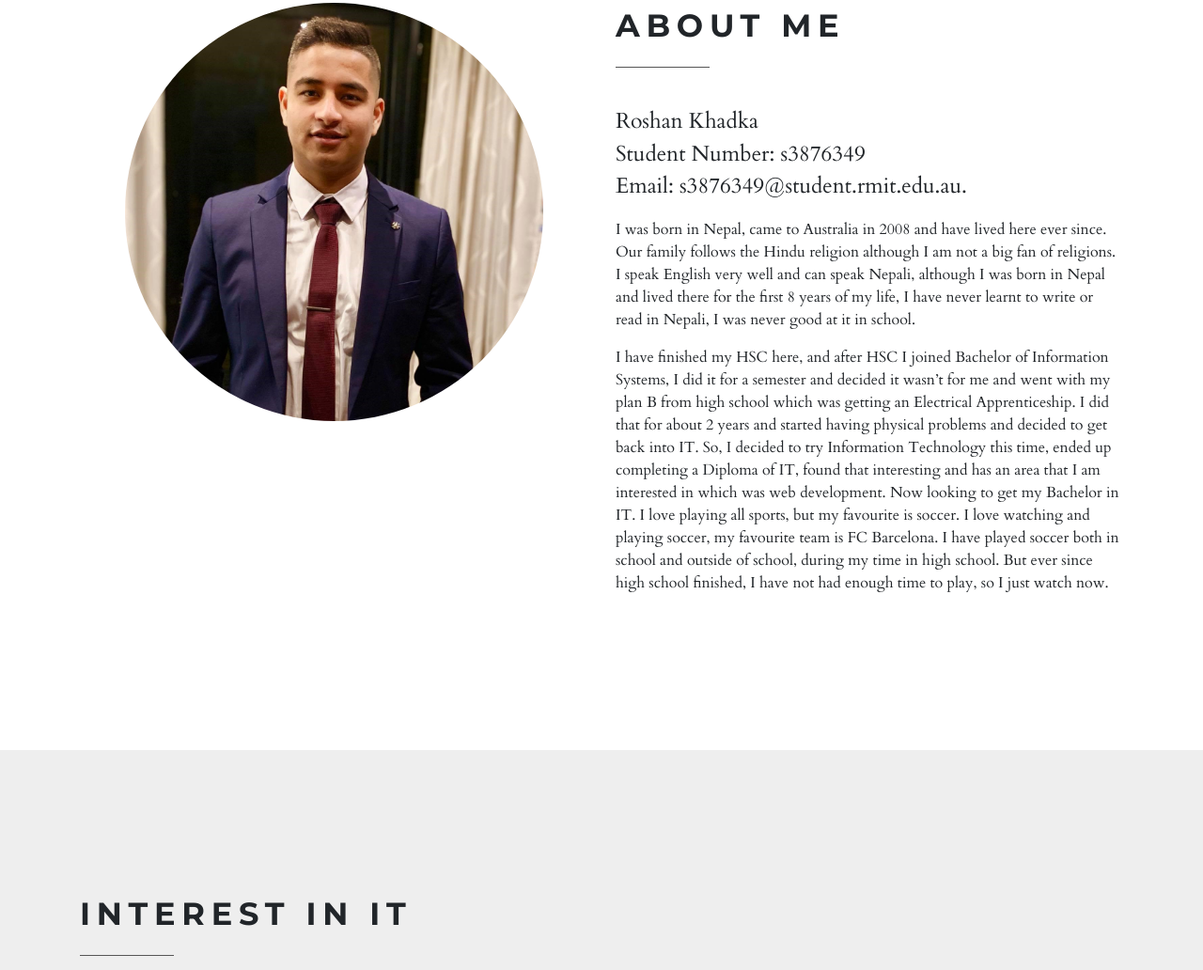
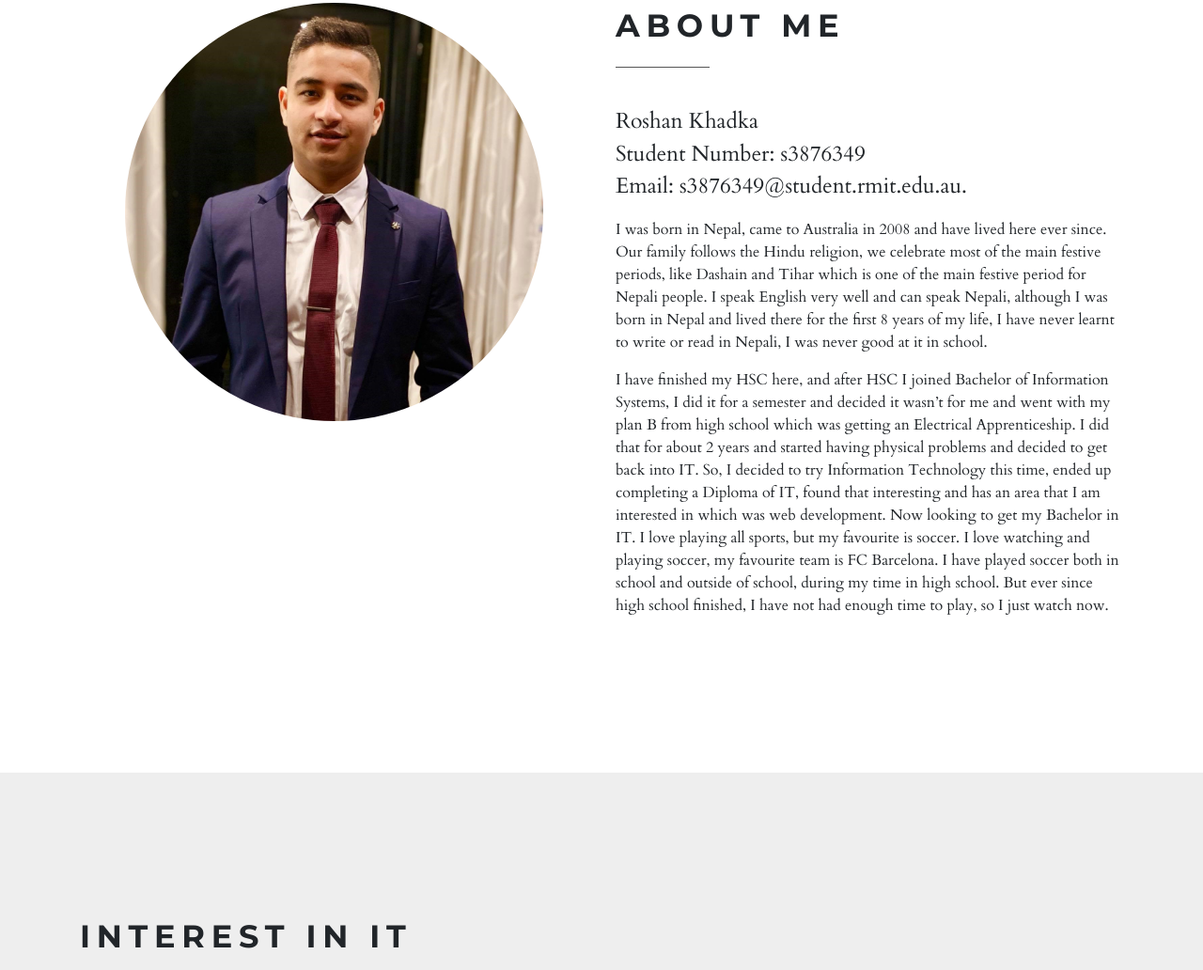
Before and after one commit to rk121/rk121.github.io, a plain HTML site: page index.html in a window 1280 px wide. Shown: the part 1004-2036 px from the top of the page at 94% size. Drawn offline with nearby package versions, Linux system fonts and the light colour scheme.

Commit message:
Changed wordings

```diff
--- a/index.html
+++ b/index.html
@@ -75,7 +75,7 @@
             <h2 class="heading">About me</h2>
             <p class="lead">Roshan Khadka <br> Student Number: s3876349 <br> Email: s3876349@student.rmit.edu.au.</p>
             <p>
-              I was born in Nepal, came to Australia in 2008 and have lived here ever since. Our family follows the Hindu religion although I am not a big fan of religions. I speak English very well and can speak Nepali, although I was born in Nepal and lived there for the first 8 years of my life, I have never learnt to write or read in Nepali, I was never good at it in school.
+              I was born in Nepal, came to Australia in 2008 and have lived here ever since. Our family follows the Hindu religion, we celebrate most of the main festive periods, like Dashain and Tihar which is one of the main festive period for Nepali people. I speak English very well and can speak Nepali, although I was born in Nepal and lived there for the first 8 years of my life, I have never learnt to write or read in Nepali, I was never good at it in school.
             </p>
             <p>
               I have finished my HSC here, and after HSC I joined Bachelor of Information Systems, I did it for a semester and decided it wasn’t for me and went with my plan B from high school which was getting an Electrical Apprenticeship. I did that for about 2 years and started having physical problems and decided to get back into IT. So, I decided to try Information Technology this time, ended up completing a Diploma of IT, found that interesting and has an area that I am interested in which was web development. Now looking to get my Bachelor in IT.
```
